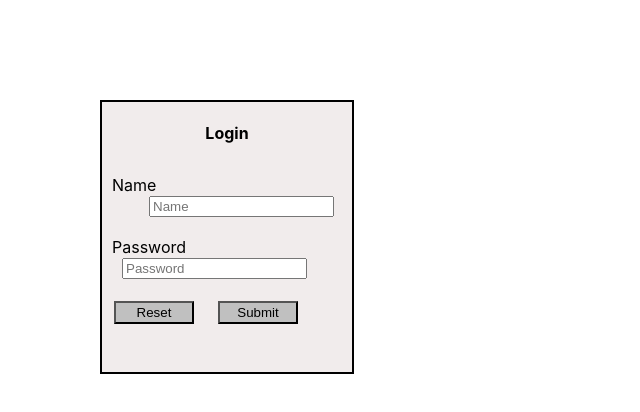
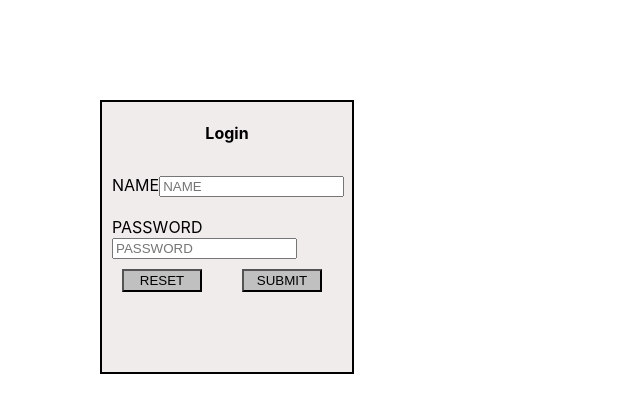
Before and after one commit to saksham695/react-practice, a React (Create React App) app: page / in a window 1280 px wide. Shown: the top 412 px of the page, without its empty margins (0-640 px from the left). Built offline with nearby package versions, Linux system fonts and the light colour scheme.

Commit message:
state tranfer from child to parent

```diff
--- a/src/App.css
+++ b/src/App.css
@@ -1,11 +1,3 @@
-.button {
-  margin: 0 2px;
-  width: 80px;
-  background-color: silver;
-  cursor: pointer;
-  padding: 2px;
-  margin: 12px;
-}
 h4 {
   text-align: center;
 }
@@ -15,14 +7,8 @@ label {
   margin: 10px;
   width: 250px;
 }
-input {
-  margin-left: 10px;
-}
-.input1 {
-  margin-left: 37px;
-}
 
-.container {
+.box-wrapper {
   height: 270px;
   width: 250px;
   border: 2px solid black;
--- a/src/App.js
+++ b/src/App.js
@@ -1,39 +1,56 @@
 import React, { Component } from "react";
+import ButtonComponent from "./button";
 import "./App.css";
+import InputComponent from "./input";
 export default class App extends Component {
-  resetPressed = () => {
-    console.log("Reset Pressed");
-  };
-  submitPressed = () => {
-    console.log("Submit Pressed");
+  constructor(props) {
+    super(props);
+    this.state = {
+      show: "",
+    };
+  }
+
+  showTypedData = (value) => {
+    this.setState({
+      show: value,
+    });
   };
   render() {
+    const buttonTypes = [
+      {
+        type: "RESET",
+        key: "kefbenf",
+      },
+      {
+        type: "SUBMIT",
+        key: "jhvdedek",
+      },
+    ];
+    const inputField = [
+      {
+        label: "NAME",
+        key: "dkjjddj",
+      },
+      {
+        label: "PASSWORD",
+        key: "dedelde",
+      },
+    ];
+
     return (
-      <div className="container">
+      <div className="box-wrapper">
         <h4>Login</h4>
-        <form>
-          <label>
-            Name
-            <input type="text" placeholder="Name" className="input1" />
-          </label>
-          <br></br>
-          <label>
-            Password
-            <input type="text" placeholder="Password" className="input2" />
-          </label>
-        </form>
-        <input
-          className="button"
-          type="button"
-          value="Reset"
-          onClick={this.resetPressed}
-        />
-        <input
-          className="button"
-          type="button"
-          value="Submit"
-          onClick={this.submitPressed}
-        />
+        {inputField.map((itr) => (
+          <InputComponent
+            label={itr.label}
+            key={itr.key}
+            handle={this.showTypedData}
+          />
+        ))}
+        {buttonTypes.map((itr) => (
+          <ButtonComponent title={itr.type} key={itr.key} />
+        ))}
+        {this.state.show}
       </div>
     );
   }
--- /dev/null
+++ b/src/button.js
@@ -0,0 +1,25 @@
+import React, { Component } from "react";
+
+export default class button extends Component {
+  buttonClicked = (button) => {
+    console.log(`${button} pressed`);
+  };
+  render() {
+    const buttonStyle = {
+      margin: " 0 20px",
+      width: "80px",
+      backgroundColor: "silver",
+      padding: "2px",
+    };
+    return (
+      <>
+        <button
+          style={buttonStyle}
+          onClick={() => this.buttonClicked(this.props.title)}
+        >
+          {this.props.title}
+        </button>
+      </>
+    );
+  }
+}
--- /dev/null
+++ b/src/input.js
@@ -0,0 +1,30 @@
+import React, { Component } from "react";
+
+export default class InputComponent extends Component {
+  constructor(props) {
+    super(props);
+    this.state = {
+      text: "",
+    };
+  }
+  handleChange = (event) => {
+    this.setState({ text: event.target.value }, () =>
+      this.props.handle(this.state.text)
+    );
+  };
+  render() {
+    return (
+      <>
+        <label>
+          {this.props.label}
+          <input
+            type="text"
+            placeholder={this.props.label}
+            value={this.state.text}
+            onChange={this.handleChange}
+          />
+        </label>
+      </>
+    );
+  }
+}
```
